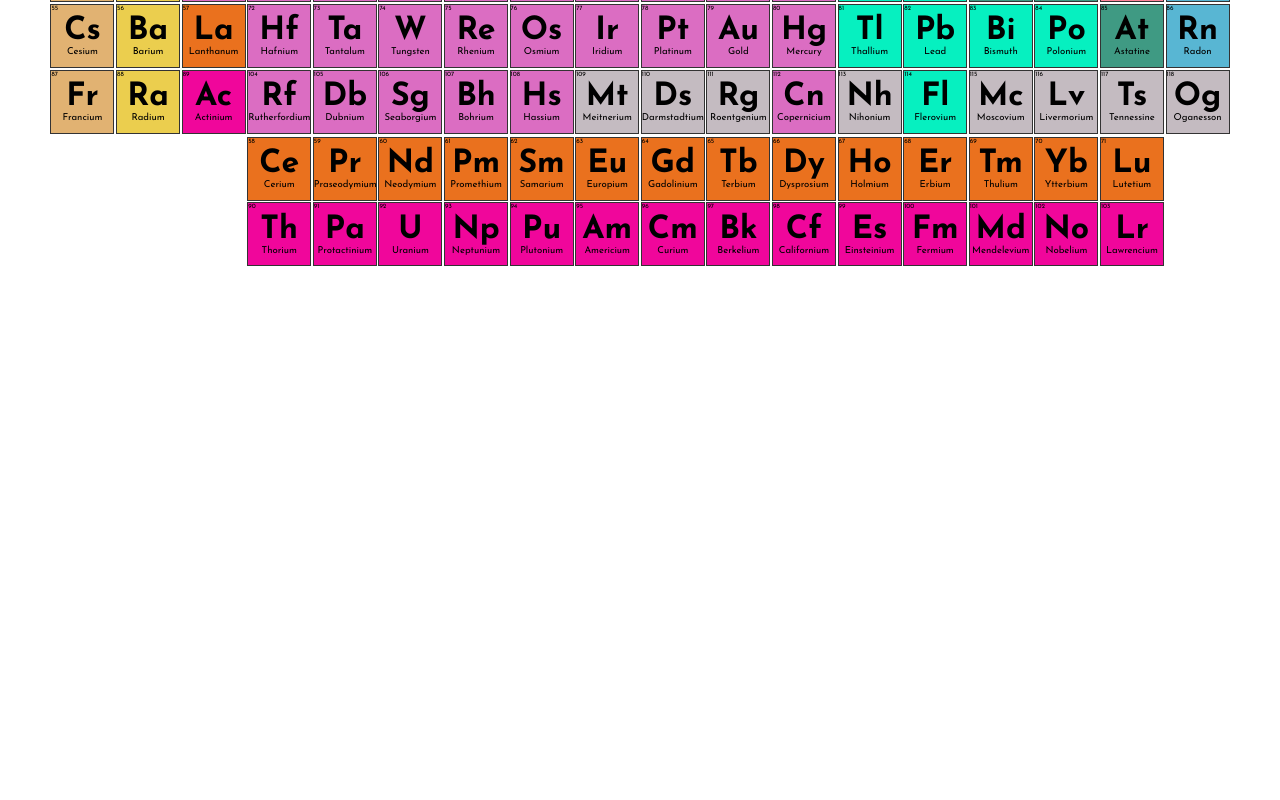
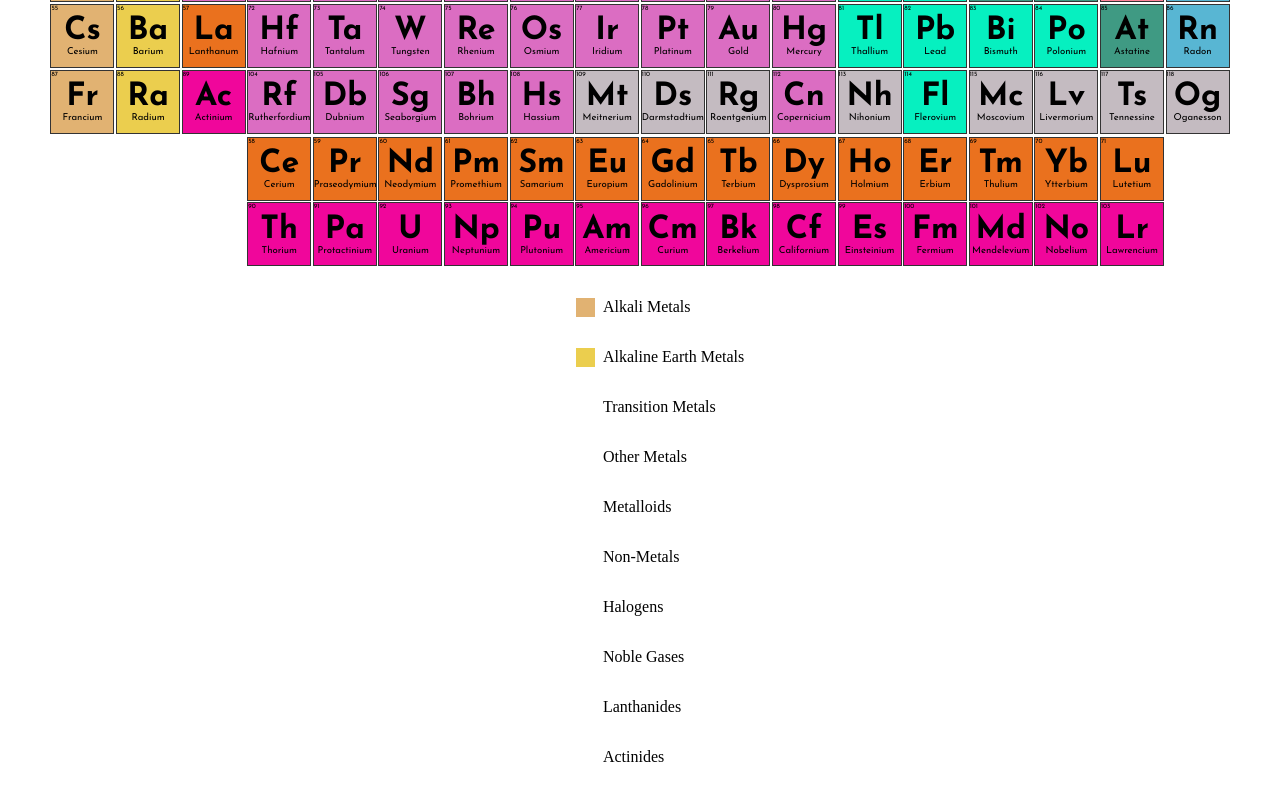
Before and after one commit to xianrusso/periodic-table, a React (Vite) app: page / in a window 1280 px wide. Shown: the part 348-1148 px from the top of the page. Before the commit the page ends 800 px from the top, so only its background shows below. Built offline with nearby package versions, Linux system fonts and the light colour scheme.

Commit message:
Started to add a key

```diff
--- a/src/App.jsx
+++ b/src/App.jsx
@@ -1,11 +1,15 @@
 import React from 'react';
 import Element from "./components/Element";
+import Key from "./components/Key";
+
+import './index.css';
 
 document.title = 'The Periodic Table';
 
 function App() {
   return (
     <div className="container">
+      <main></main>
       {/* <h1>The Periodic Table</h1> */}
       <div className="table">
         <Element num="1" />
@@ -135,6 +139,8 @@ function App() {
         <Element num="102" />
         <Element num="103" />
       </div>
+
+      <Key />
     </div>
   )
 }
--- a/src/components/Key.jsx
+++ b/src/components/Key.jsx
@@ -1 +1,50 @@
 import React from "react"
+
+export default function Key() {
+  return (
+    <div className="key">
+      <ul>
+        <li>
+          <span></span>
+          <p>Alkali Metals</p>
+        </li>
+        <li>
+          <span></span>
+          <p>Alkaline Earth Metals</p>
+        </li>
+        <li>
+          <span></span>
+          <p>Transition Metals</p>
+        </li>
+        <li>
+          <span></span>
+          <p>Other Metals</p>
+        </li>
+        <li>
+          <span></span>
+          <p>Metalloids</p>
+        </li>
+        <li>
+          <span></span>
+          <p>Non-Metals</p>
+        </li>
+        <li>
+          <span></span>
+          <p>Halogens</p>
+        </li>
+        <li>
+          <span></span>
+          <p>Noble Gases</p>
+        </li>
+        <li>
+          <span></span>
+          <p>Lanthanides</p>
+        </li>
+        <li>
+          <span></span>
+          <p>Actinides</p>
+        </li>
+      </ul>
+    </div>
+  )
+}
--- a/src/index.css
+++ b/src/index.css
@@ -60,6 +60,8 @@ h1 {
   overflow: hidden;
   font-family: var(--josefin);
 }
+
+main { grid-area: 1 / 3 / 3 / 12; }
 
 /* Move specific elements to structure periodic table */
 
@@ -168,3 +170,33 @@ h1 {
 .polyatomic {
   background: var(--polyatomic);
 }
+
+/* Key */
+
+ul {
+  list-style-type: none;
+}
+
+ul > li {
+  display: flex;
+  justify-content: flex-start;
+  align-items: center;
+}
+
+ul > li > span {
+  margin-right: .5rem;
+  height: 1.2rem;
+  width: 1.2rem;
+}
+
+ul > li:nth-child(1) > span {
+  background: var(--alkali);
+}
+
+ul > li:nth-child(2) > span {
+  background: var(--alkaline);
+}
+
+ul > li:nth-child(3) > span {
+  background: var(--transition);
+}
```
